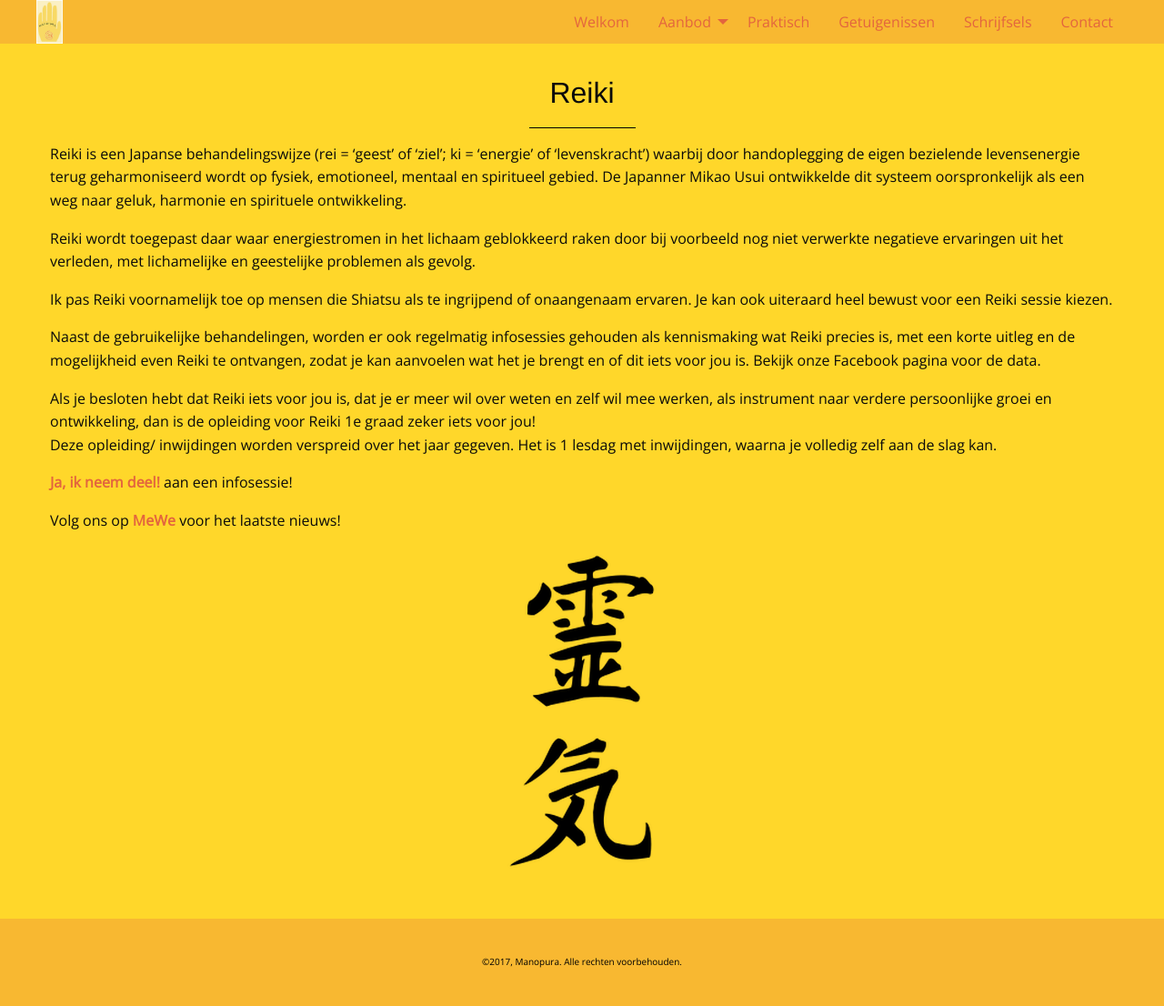
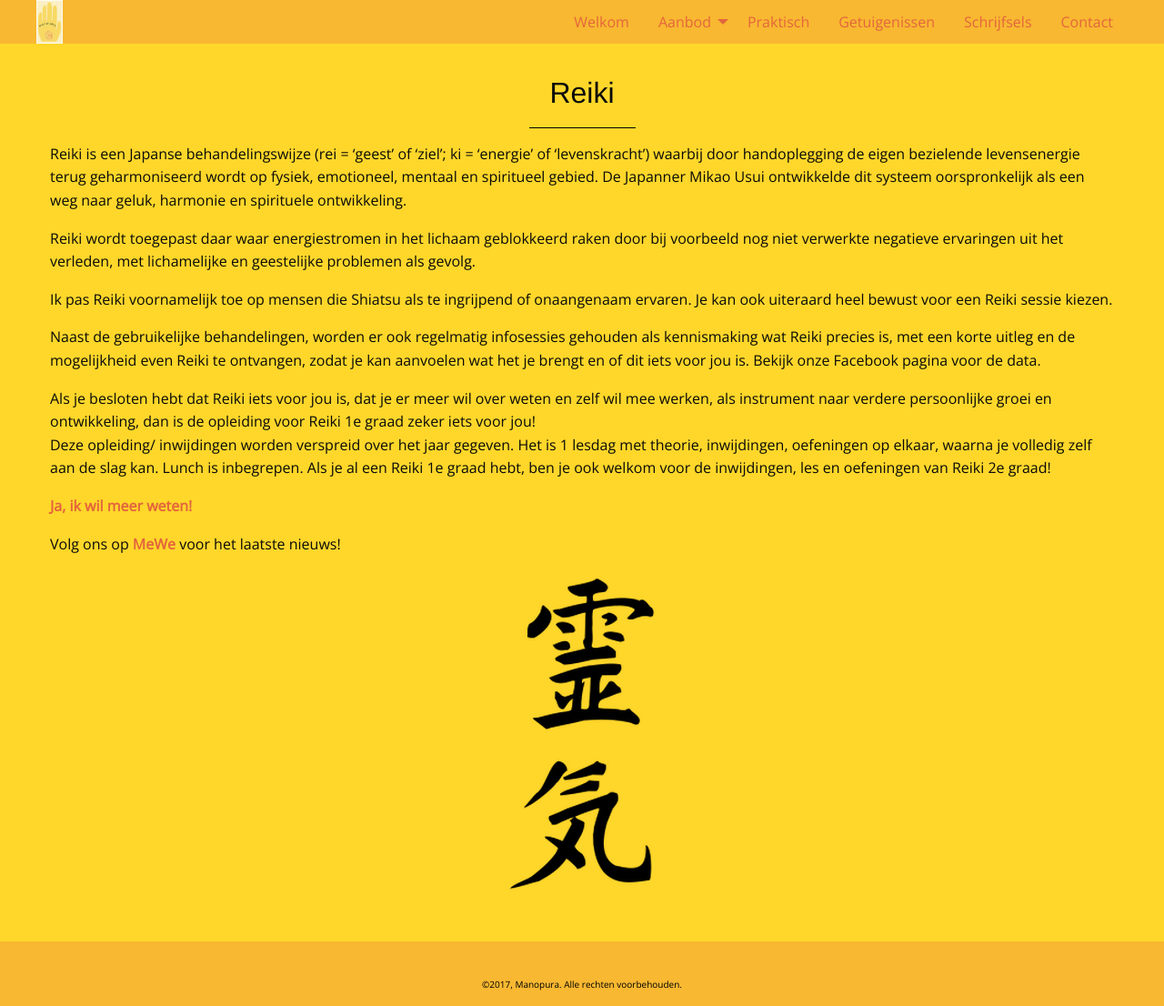
Before and after one commit to manopura/manopura.github.io, a Jekyll site: the page built from reiki.md, in a window 1280 px wide. Shown: the whole page at 91% size. Built offline with Jekyll 4.4.1, drawn with Linux system fonts in a browser that asks for light colours; nearby versions of some CDN libraries; our own code applies the rules of GitHub Pages for plain Markdown files; before the commit the page ends 1081 px from its top, so only the background shows below that.

Commit message:
Update reiki.md

```diff
--- a/reiki.md
+++ b/reiki.md
@@ -15,10 +15,11 @@ Je kan ook uiteraard heel bewust voor een Reiki sessie kiezen.
 Naast de gebruikelijke behandelingen, worden er ook regelmatig infosessies gehouden als kennismaking wat Reiki precies is, met een korte uitleg en de mogelijkheid even Reiki te ontvangen, zodat je kan aanvoelen wat het je brengt en of dit iets voor jou is. Bekijk onze Facebook pagina voor de data.
 
 Als je besloten hebt dat Reiki iets voor jou is, dat je er meer wil over weten en zelf wil mee werken, als instrument naar verdere persoonlijke groei en ontwikkeling, dan is de opleiding voor Reiki 1e graad zeker iets voor jou!
-Deze opleiding/ inwijdingen worden verspreid over het jaar gegeven. Het is 1 lesdag met inwijdingen, waarna je volledig zelf aan de slag kan.
+Deze opleiding/ inwijdingen worden verspreid over het jaar gegeven. Het is 1 lesdag met theorie, inwijdingen, oefeningen op elkaar, waarna je volledig zelf aan de slag kan. Lunch is inbegrepen.
+Als je al een Reiki 1e graad hebt, ben je ook welkom voor de inwijdingen, les en oefeningen van Reiki 2e graad!
 
 
-[**Ja, ik neem deel!**](mailto:marian@manopura.be) aan een infosessie!
+[**Ja, ik wil meer weten!**](mailto:marian@manopura.be)
 
 Volg ons op [**MeWe**](https://mewe.com/p/manopura-komtotrust-mariandelathauwer) voor het laatste nieuws!
 
```
